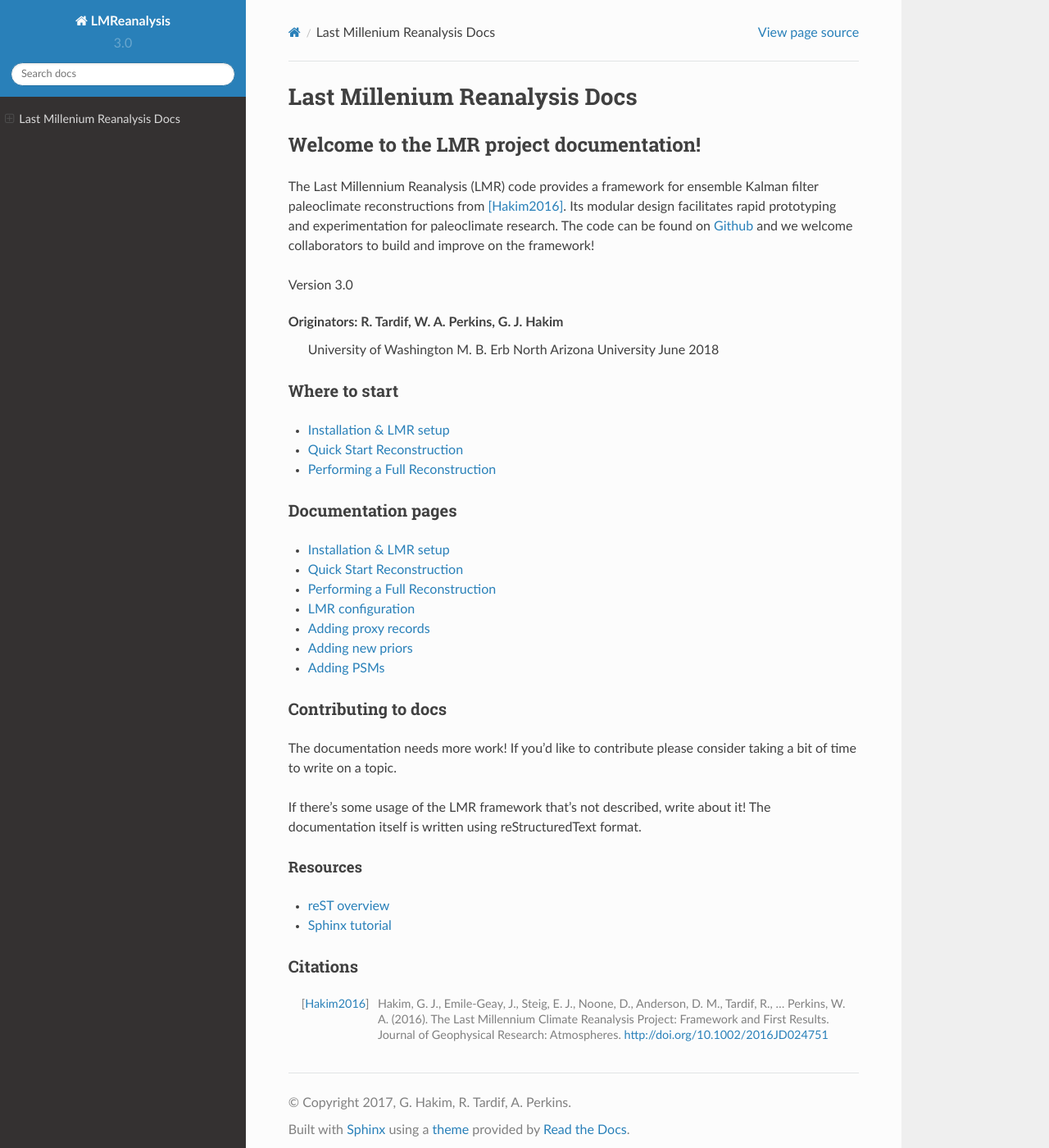
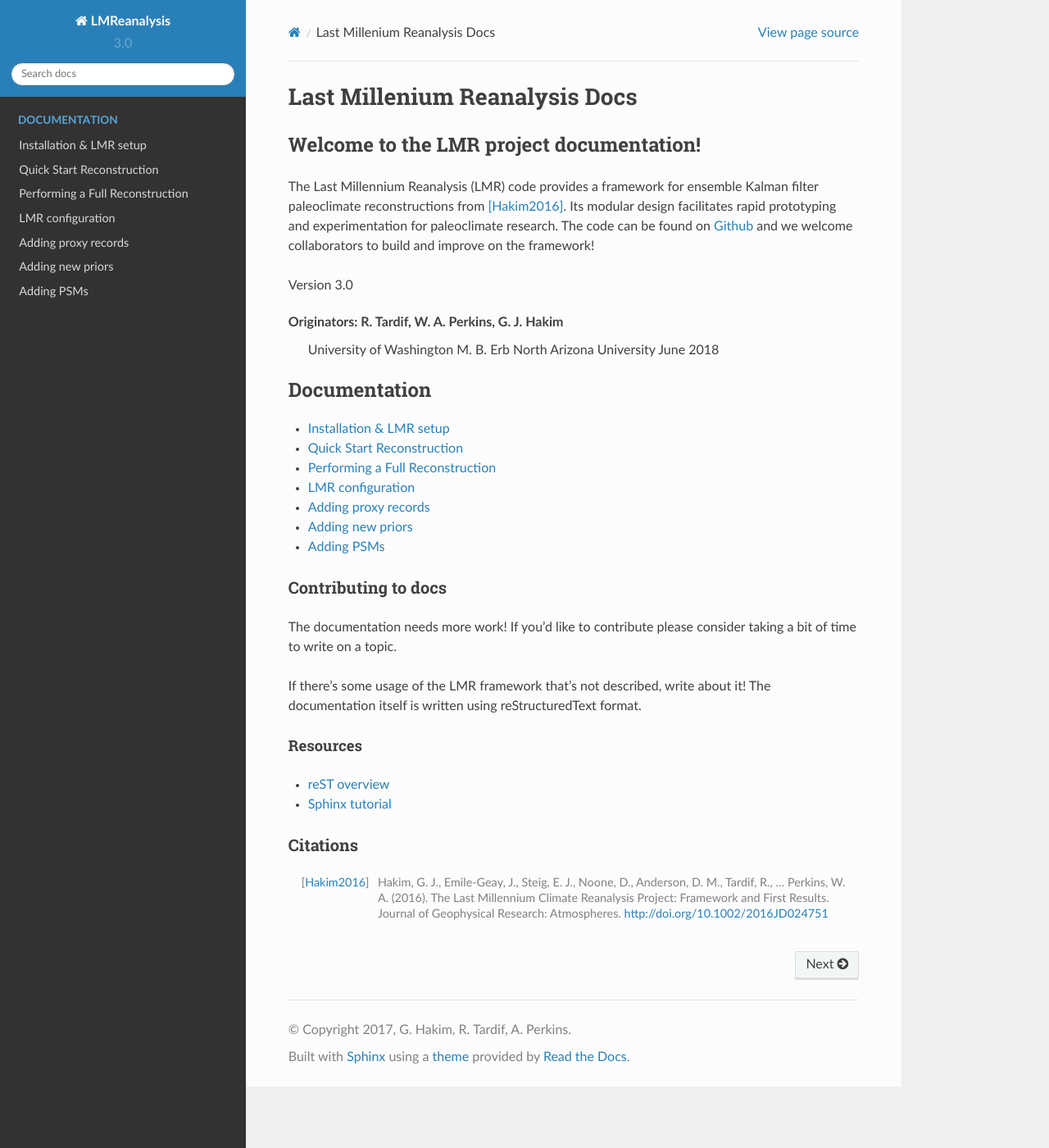
Before and after one commit to modons/LMR, a Sphinx documentation site: the page built from docs/index.rst, in a window 1280 px wide and 1400 px high. Shown: the whole window at 82% size. Built offline with Sphinx 7.4.7 and the Read the Docs theme 2.0.0, drawn with Linux system fonts in a browser that asks for light colours.

Commit message:
Add files to toctree.

```diff
--- a/docs/index.rst
+++ b/docs/index.rst
@@ -26,23 +26,18 @@ Originators: R. Tardif, W. A. Perkins, G. J. Hakim
              June 2018
 .. toctree::
    :maxdepth: 1
+   :caption: Documentation
 
-Where to start
---------------
-* :ref:`install`
-* :ref:`quick_recon`
-* :ref:`full_recon`
+   install
+   quick_recon
+   full_recon
+   configuration
+   proxies
+   prior
+   psm
 
 
-Documentation pages
--------------------
-* :ref:`install`
-* :ref:`quick_recon`
-* :ref:`full_recon`
-* :ref:`configuration`
-* :ref:`proxies`
-* :ref:`prior`
-* :ref:`psm`
+
 
 
 
```
